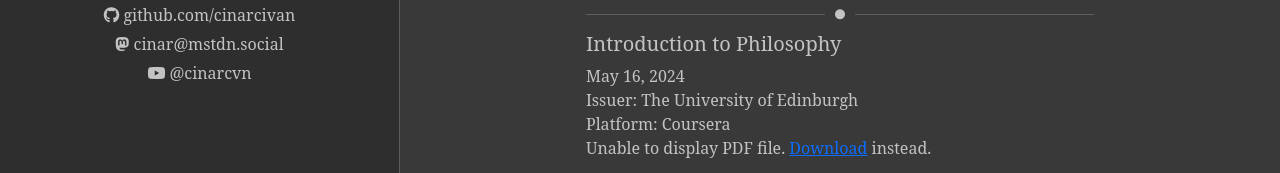
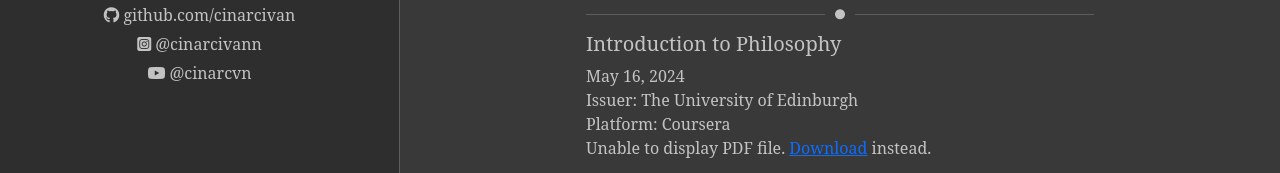
Before and after one commit to cinarcivan/website, a website: page awards-certificates.html in a window 1280 px wide. Shown: the part 619-792 px from the top of the page. Drawn offline with nearby package versions, Linux system fonts and the light colour scheme.

Commit message:
docs: update social links

```diff
--- a/awards-certificates.html
+++ b/awards-certificates.html
@@ -79,7 +79,7 @@
                             </li>
                             <li>
                                 <a class="link" target="_blank" href="https://www.instagram.com/cinarcivann">
-                                    <i class="fa-brands fa-mastodon"></i> cinar@mstdn.social
+                                    <i class="fa-brands fa-instagram-square"></i> @cinarcivann
                                 </a>
                             </li>
                             <li>
```
Also changed, not shown: cv.html (+1 -1 lines), gallery.html (+1 -1 lines), index.html (+1 -1 lines), projects.html (+1 -1 lines).
